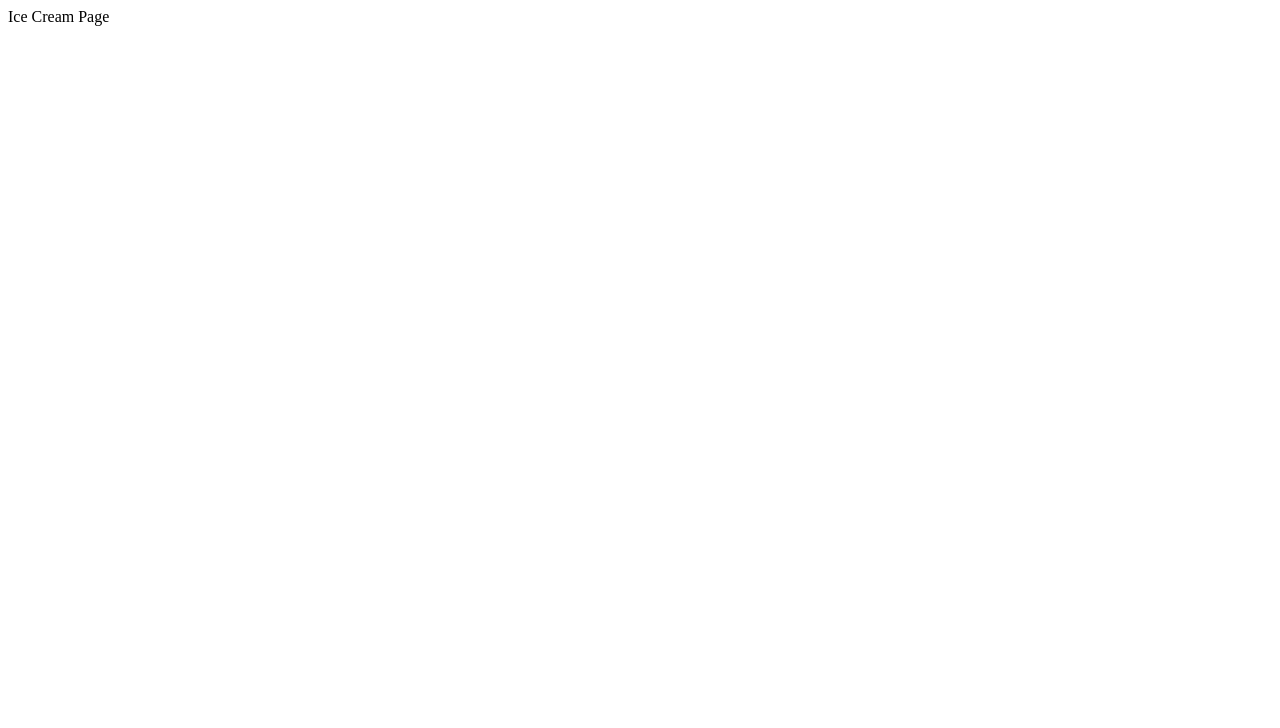
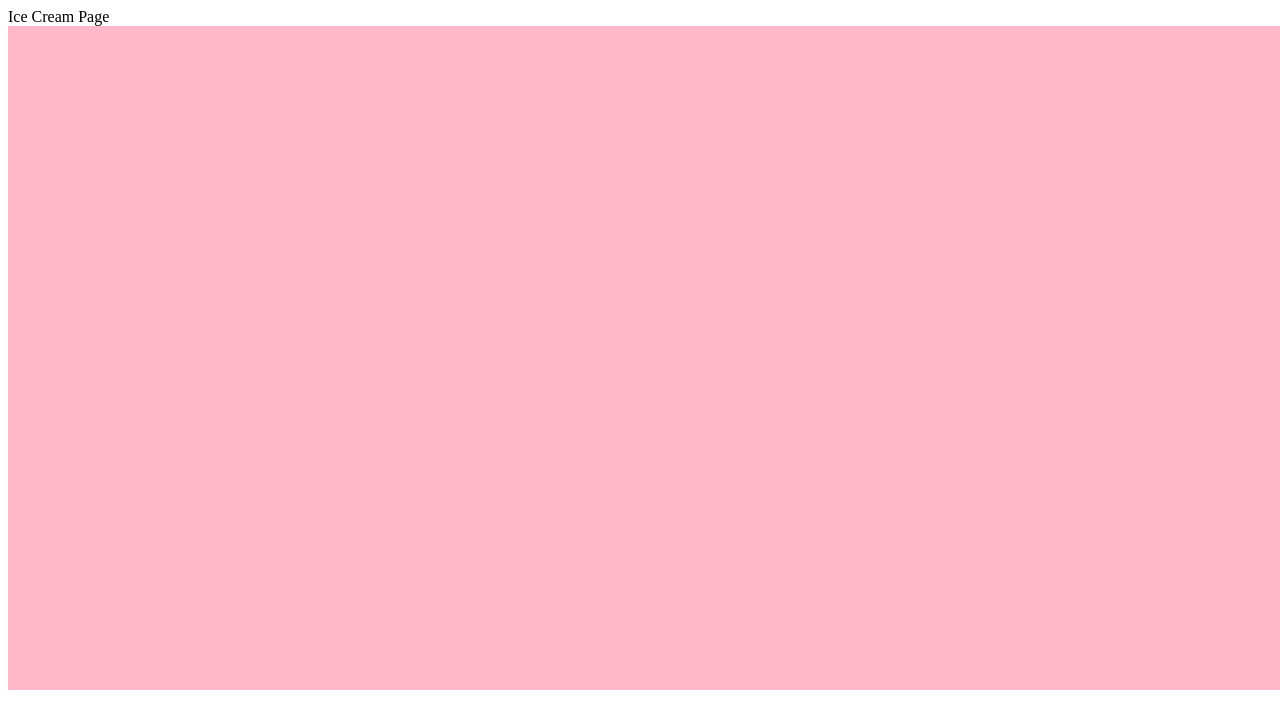
Before and after one commit to Humbamo/Group04-Icecream, a plain HTML site: page index.html in a window 1280 px wide. Drawn offline with Linux system fonts and the light colour scheme.

Commit message:
Update styles.css

```diff
--- a/css/styles.css
+++ b/css/styles.css
@@ -1,4 +1,4 @@
-.containertop {
+.container-top {
 
 width: 1280px;
 
```
